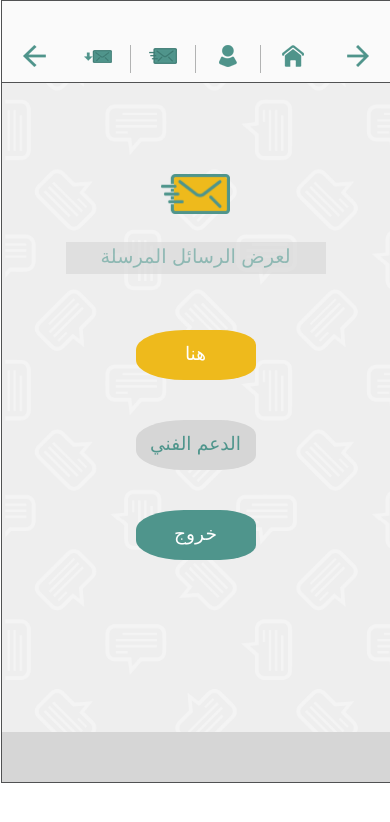
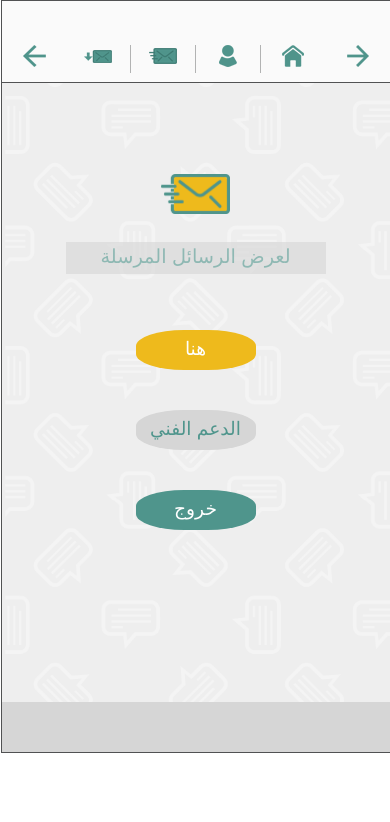
Before and after one commit to rawanmushtaha/message, a plain HTML site: page index.html in a window 390 px wide. Drawn offline with nearby package versions, Linux system fonts and the light colour scheme.

Commit message:
Update style.css

```diff
--- a/css/style.css
+++ b/css/style.css
@@ -52,8 +52,8 @@ body{
     height: 34px;
     border-top-left-radius: 40%;
     border-bottom-left-radius: 40%;
-    border-top-right-radius: 30%;
-    border-bottom-right-radius: 30%;
+    border-top-right-radius: 40%;
+    border-bottom-right-radius: 40%;
     margin-bottom: 40px;
     border: 0px;
     display: block;
@@ -97,7 +97,7 @@ footer{
     }
     .bt {
         width: 120px;
-        height: 50px;                                                                                                                         px;
+        height: 40px;                                                                                                                         px;
     }
     .screen1{
     width:100%;
```
